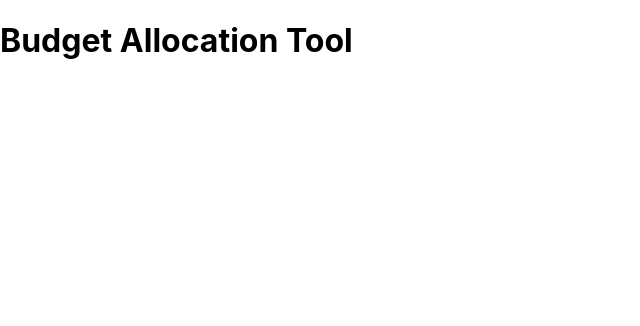
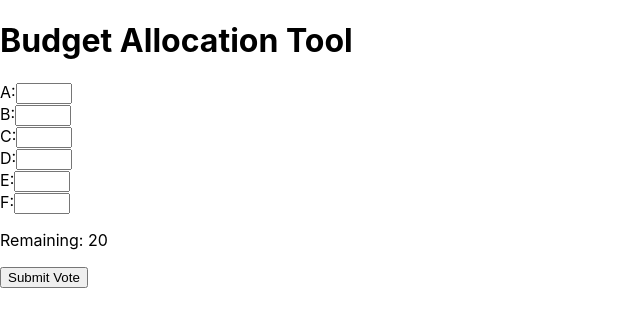
Before and after one commit to kedunn/budget-allocation-tool, a React (Create React App) app: page / in a window 1280 px wide. Shown: the top 326 px of the page, without its empty margins (0-640 px from the left). Built offline with nearby package versions, Linux system fonts and the light colour scheme; no server answers; the database is empty.

Commit message:
Initial commit

```diff
--- a/src/App.js
+++ b/src/App.js
@@ -1,13 +1,12 @@
 import React, { useEffect, useState } from "react";
 import {
   collection,
-  query,
   getDocs,
   addDoc,
   deleteDoc,
   doc,
 } from "firebase/firestore";
-import { db } from "./firebase"; // adjust path if needed
+import { db } from "./firebase";
 import {
   BarChart,
   Bar,
@@ -17,47 +16,65 @@ import {
   ResponsiveContainer,
 } from "recharts";
 
+const OPTIONS = ["A", "B", "C", "D", "E", "F"];
+
 function App() {
   const [budget, setBudget] = useState(20);
-  const [remaining, setRemaining] = useState(20);
   const [votes, setVotes] = useState({});
   const [results, setResults] = useState([]);
   const [userHasVoted, setUserHasVoted] = useState(false);
 
-  // Check URL for results page
   const params = new URLSearchParams(window.location.search);
   const isResultsOnly = params.has("results");
 
   useEffect(() => {
-    // Load votes from Firestore
     const fetchVotes = async () => {
       const votesCol = collection(db, "votes");
       const votesSnapshot = await getDocs(votesCol);
-      const votesData = votesSnapshot.docs.map((doc) => doc.data());
-      setResults(votesData);
+      const voteList = votesSnapshot.docs.map((doc) => doc.data());
 
-      // If you want to accumulate votes into results, you can do that here
+      const totals = {};
+      voteList.forEach((vote) => {
+        Object.entries(vote).forEach(([option, value]) => {
+          totals[option] = (totals[option] || 0) + value;
+        });
+      });
+
+      const formatted = OPTIONS.map((option) => ({
+        name: option,
+        value: totals[option] || 0,
+      }));
+
+      setResults(formatted);
     };
 
     fetchVotes();
-  }, []);
+  }, [userHasVoted]);
+
+  const handleChange = (option, value) => {
+    const intValue = parseInt(value) || 0;
+    const newVotes = { ...votes, [option]: intValue };
+    const totalUsed = Object.values(newVotes).reduce((a, b) => a + b, 0);
+    if (totalUsed <= budget) {
+      setVotes(newVotes);
+    }
+  };
+
+  const handleSubmit = async () => {
+    const total = Object.values(votes).reduce((a, b) => a + b, 0);
+    if (total !== budget) {
+      alert(`You must allocate exactly ${budget} points.`);
+      return;
+    }
+    await addDoc(collection(db, "votes"), votes);
+    setUserHasVoted(true);
+  };
 
   const clearRankings = async () => {
-    if (
-      !window.confirm(
-        "Are you sure you want to clear all rankings? This cannot be undone."
-      )
-    )
-      return;
-
-    const votesCol = collection(db, "votes");
-    const votesSnapshot = await getDocs(votesCol);
-    const deletePromises = votesSnapshot.docs.map((d) =>
-      deleteDoc(doc(db, "votes", d.id))
-    );
-    await Promise.all(deletePromises);
-
-    alert("All rankings cleared!");
+    if (!window.confirm("Clear all votes?")) return;
+    const snapshot = await getDocs(collection(db, "votes"));
+    const deletes = snapshot.docs.map((d) => deleteDoc(doc(db, "votes", d.id)));
+    await Promise.all(deletes);
     setResults([]);
   };
 
@@ -65,14 +82,12 @@ function App() {
     return (
       <div className="p-6 max-w-4xl mx-auto">
         <h1 className="text-3xl font-bold mb-4">Live Results</h1>
-
         <button
           onClick={clearRankings}
           className="mb-4 px-4 py-2 bg-red-600 text-white rounded hover:bg-red-700"
         >
           Clear Rankings
         </button>
-
         <ResponsiveContainer width="100%" height={300}>
           <BarChart data={results}>
             <XAxis dataKey="name" />
@@ -85,11 +100,29 @@ function App() {
     );
   }
 
-  // Your voting UI goes here for the main app (not results-only)
   return (
     <div className="p-6 max-w-4xl mx-auto">
       <h1 className="text-3xl font-bold mb-4">Budget Allocation Tool</h1>
-      {/* Your existing voting UI and logic */}
+      {OPTIONS.map((option) => (
+        <div key={option} className="mb-2">
+          <label className="mr-2">{option}:</label>
+          <input
+            type="number"
+            min="0"
+            max={budget}
+            value={votes[option] || ""}
+            onChange={(e) => handleChange(option, e.target.value)}
+            className="border p-1 rounded"
+          />
+        </div>
+      ))}
+      <p className="mt-2">Remaining: {budget - Object.values(votes).reduce((a, b) => a + b, 0)}</p>
+      <button
+        onClick={handleSubmit}
+        className="mt-4 px-4 py-2 bg-blue-600 text-white rounded hover:bg-blue-700"
+      >
+        Submit Vote
+      </button>
     </div>
   );
 }
--- a/src/firebase.js
+++ b/src/firebase.js
@@ -1,13 +1,14 @@
-// src/firebase.js
 import { initializeApp } from "firebase/app";
 import { getFirestore } from "firebase/firestore";
 
-// Replace the config below with your actual Firebase config from Firebase console
 const firebaseConfig = {
-  apiKey: "YOUR_API_KEY",
-  authDomain: "YOUR_AUTH_DOMAIN",
-  projectId: "YOUR_PROJECT_ID",
-  // ... other config fields
+  apiKey: "AIzaSyDPGIGZR2MXUV8iVAx50Qofc5XYGGevkbI",
+  authDomain: "cpdd-pitch-voting.firebaseapp.com",
+  projectId: "cpdd-pitch-voting",
+  storageBucket: "cpdd-pitch-voting.firebasestorage.app",
+  messagingSenderId: "237282774600",
+  appId: "1:237282774600:web:c6e3f8e0fc93866a47127d",
+  measurementId: "G-E2GZ5TCRQE"
 };
 
 const app = initializeApp(firebaseConfig);
```
Also changed, not shown: package.json (+13 -1 lines), 1 other file (tests, documents, lock files or other folders).
